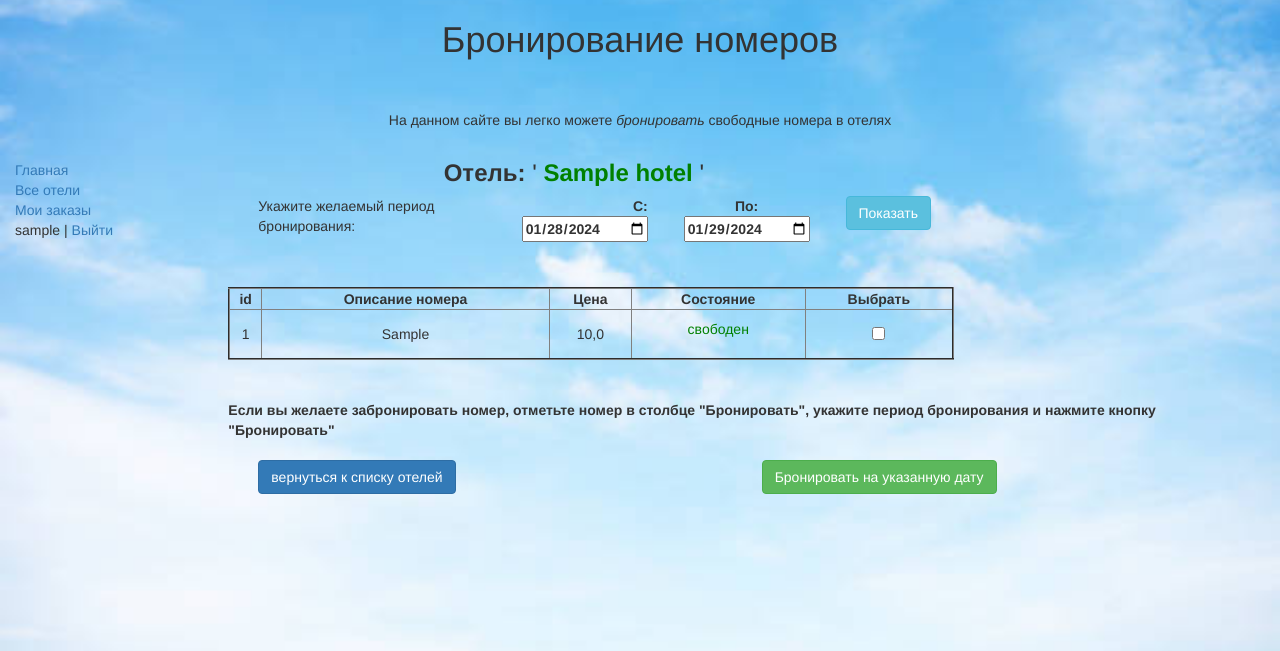
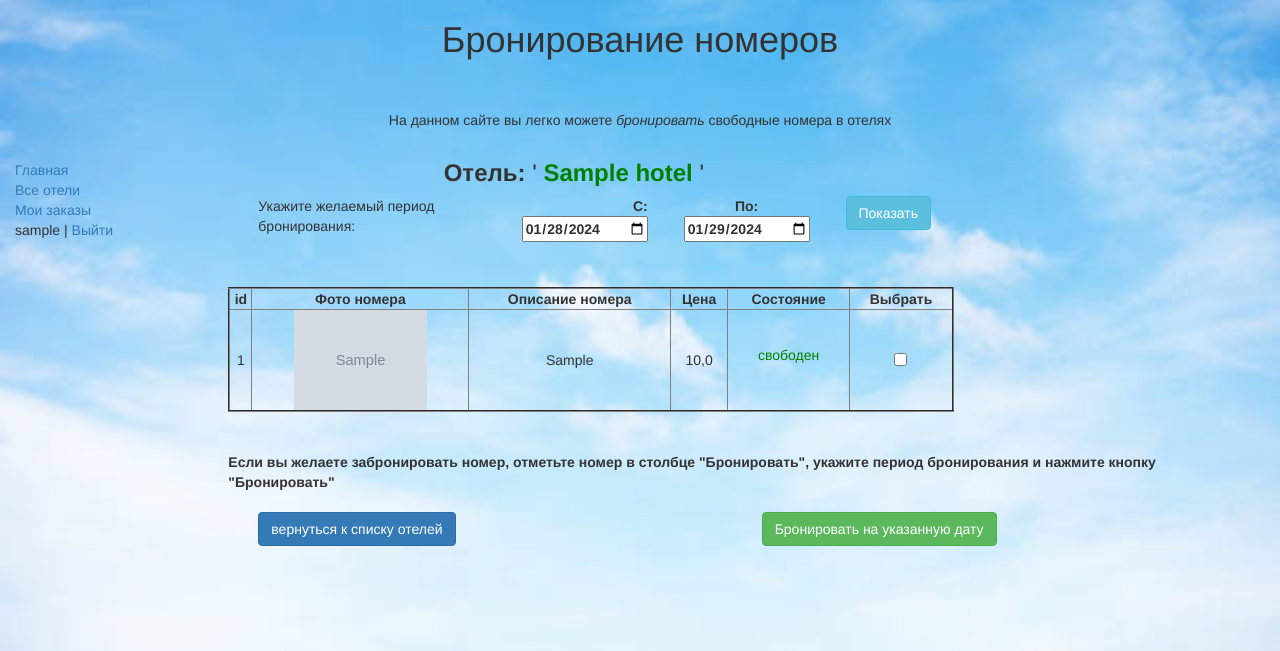
Before and after one commit to Irina1510/my_project, a Django app: page /room/1/ in a window 1280 px wide. Shown: the top 651 px of the page. Run offline with Django 5.2, Linux system fonts and the light colour scheme; a user stored in the database is signed in; tables that the repository leaves empty hold one stand-in row (values such as "Sample post"); grey boxes marked "Sample" are stand-in pictures; some libraries are stand-ins or nearby versions.

Commit message:
fix: html room, details

```diff
--- a/catalog/templates/room.html
+++ b/catalog/templates/room.html
@@ -38,6 +38,9 @@
         <div class="text" style="">id</div>
     </th>
     <th scope="col" class="sortable column-name" style="text-align: center;">
+        <div class="text" style="">Фото номера</div>
+    </th>
+    <th scope="col" class="sortable column-name" style="text-align: center;">
         <div class="text">Описание номера</div>
     </th>
     <th scope="col" class="sortable column-name" style="text-align: center;">
@@ -52,6 +55,11 @@
     {% for item in rooms %}
     <tr style="height: 50px;">
         <td style="text-align: center;">{{ item.id }}</td>
+        {% if item.photos %}
+        <td style="text-align: center;"><img src="{{item.photos.url}}" height="100px"></td>
+        {% else %}
+        <td style="text-align: center;"><p>Фото отсутствует</p></td>
+        {% endif %}
         <td style="text-align: center;">{{ item.room_type }}</td>
         <td style="text-align: center;">{{ item.price }}</td>
         {% if item.available %}
```
Also changed, not shown: catalog/templates/details.html (+8 -0 lines).
